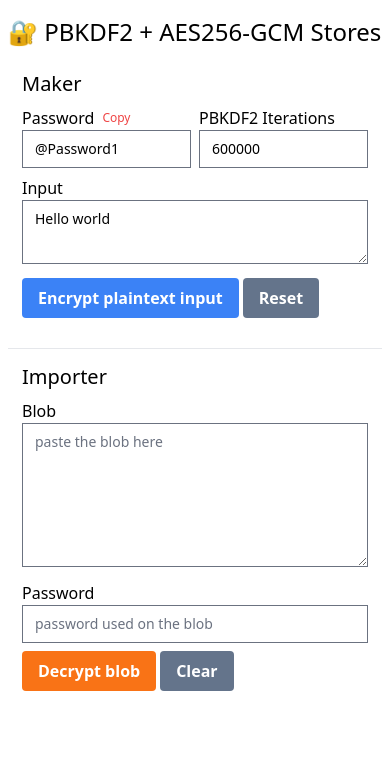
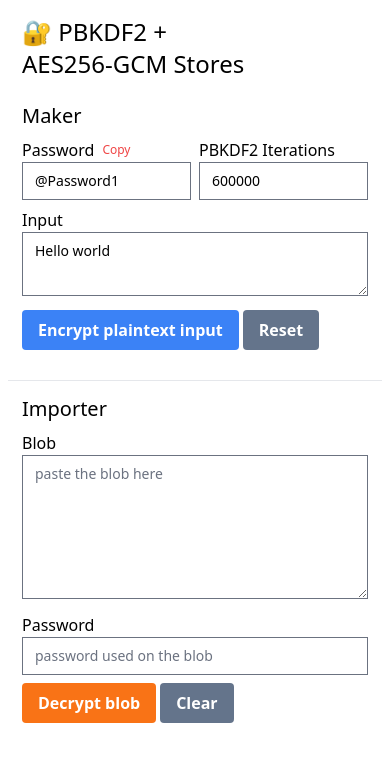
Before and after one commit to SeanCassiere/demo-web-pbkdf2-and-aes256-gcm, a website built with Vite: page index.html in a window 390 px wide. Built offline with nearby package versions, Linux system fonts and the light colour scheme.

Commit message:
feat: styling changes

```diff
--- a/index.html
+++ b/index.html
@@ -10,7 +10,7 @@
     <title>PBKDF2 + AES256-GCM Stores</title>
   </head>
   <body class="mx-auto min-h-[100dvh] w-full max-w-7xl px-2 py-4">
-    <div id="app" class="pb-2"></div>
+    <div id="app" class="px-3.5 pb-2 sm:px-1"></div>
 
     <main
       class="grid grid-cols-1 gap-4 divide-y sm:grid-cols-2 sm:divide-x sm:divide-y-0"
--- a/src/main.ts
+++ b/src/main.ts
@@ -12,11 +12,11 @@ if (!app) {
 document.addEventListener("DOMContentLoaded", () => {
   if (!window.crypto) {
     app.innerHTML += `
-    <p class="text-red-500">Web Crypto API not supported</p>
+    <h1 class="text-2xl font-medium [text-wrap:balance] text-red-500">🚨 Web Crypto API is not supported!</h1>
     `;
   } else {
     app.innerHTML = `
-      <h1 class="text-2xl font-medium">🔐 PBKDF2 + AES256-GCM Stores</h1>
+    <h1 class="text-2xl font-medium [text-wrap:balance]">🔐 PBKDF2 + AES256-GCM Stores</h1>
     `;
   }
 });
```
